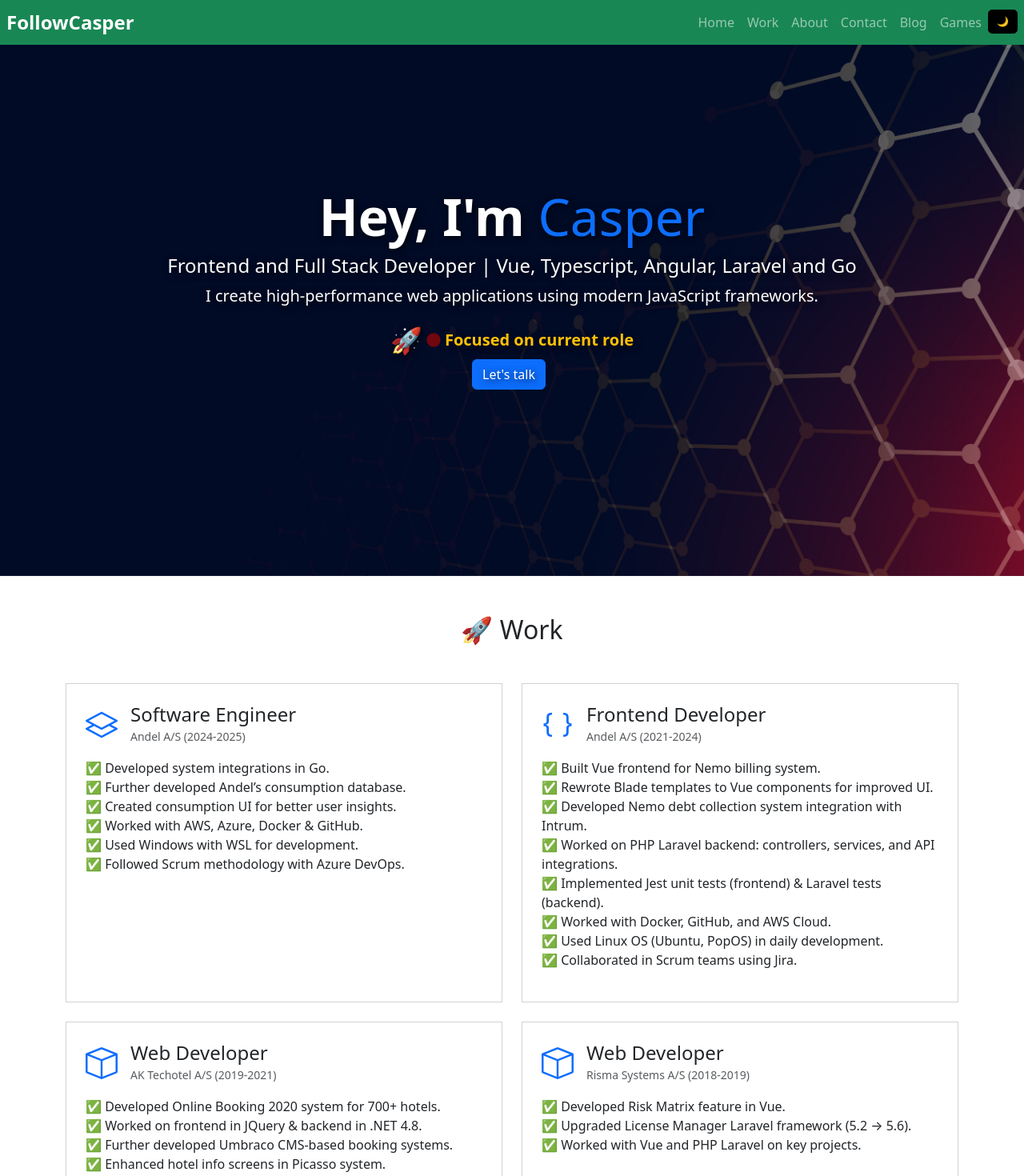
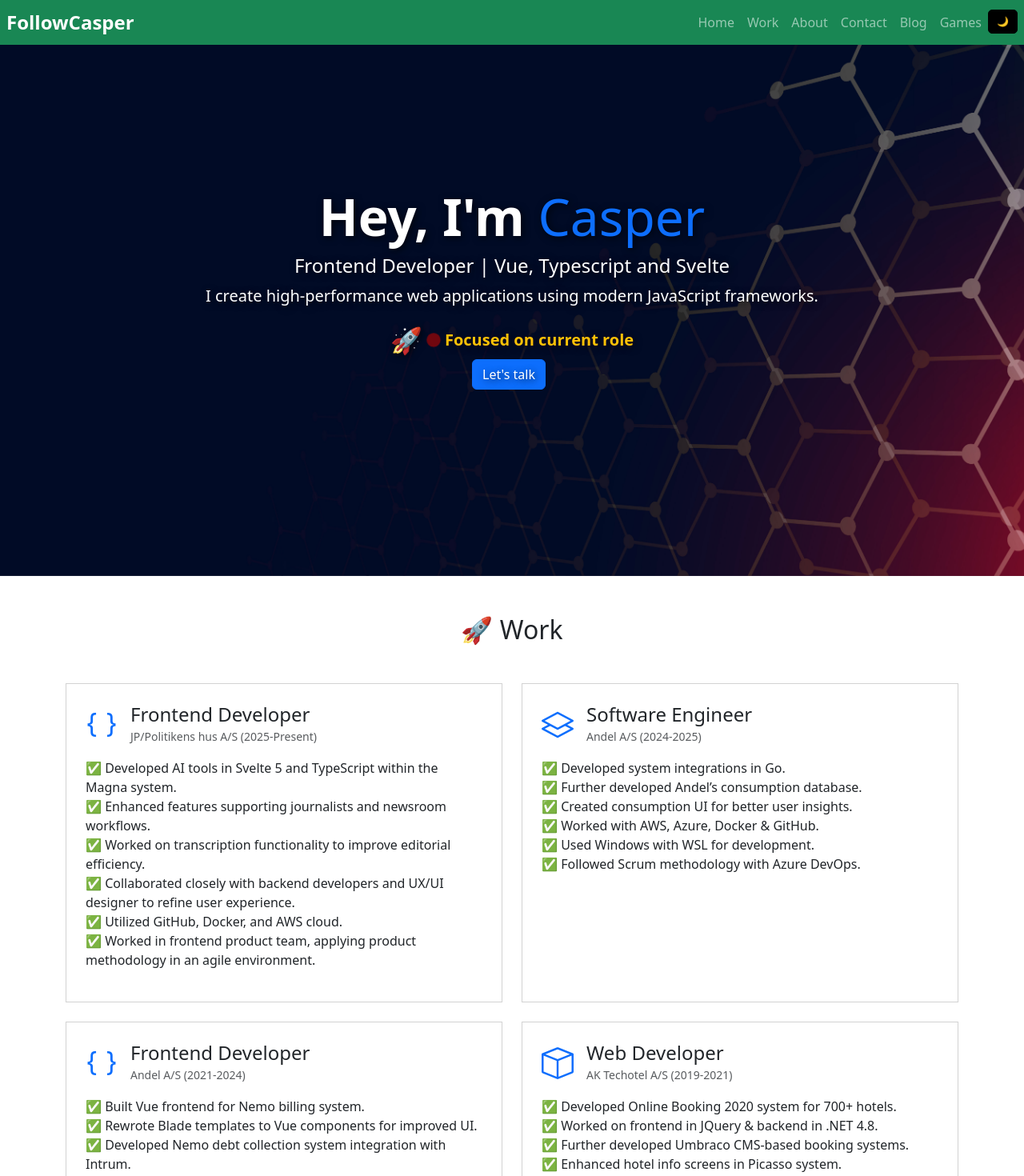
Before and after one commit to Caspec/Followcasperv2, a Vue app: page / in a window 1280 px wide. Shown: the top 1470 px of the page at 80% size. Built offline with nearby package versions, Linux system fonts and the light colour scheme.

Commit message:
chore: update portfolio

```diff
--- a/index.html
+++ b/index.html
@@ -4,7 +4,7 @@
     <meta charset="UTF-8" />
     <link rel="icon" href="/favicon.ico" />
     <meta name="viewport" content="width=device-width, initial-scale=1.0" />
-    <title>Frontend and Full Stack Developer</title>
+    <title>Frontend Developer</title>
     <meta
       name="description"
       content="Portfolio of Casper Christensen, a Frontend and Full Stack Developer showcasing skills and projects."
--- a/src/components/AboutMe.vue
+++ b/src/components/AboutMe.vue
@@ -7,7 +7,7 @@
       <div class="col-lg-8 col-md-12">
         <h2 class="mb-4">About Me</h2>
         <p>
-          Hello! I'm an experienced frontend developer specializing in Vue and Angular, with
+          Hello! I'm an experienced frontend developer specializing in Vue and Svelte, with
           full-stack expertise in Laravel & Go. Passionate about creating
           <strong>fast, beautiful, and interactive web applications</strong> that provide seamless
           user experiences.
--- a/src/components/WorkExperience.vue
+++ b/src/components/WorkExperience.vue
@@ -28,6 +28,20 @@ defineOptions({
 });
 
 const jobs = ref([
+  {
+    year: '2025-Present',
+    title: 'Frontend Developer',
+    company: 'JP/Politikens hus A/S',
+    icon: 'bi bi-braces',
+    tasks: [
+      'Developed AI tools in Svelte 5 and TypeScript within the Magna system.',
+      'Enhanced features supporting journalists and newsroom workflows.',
+      'Worked on transcription functionality to improve editorial efficiency.',
+      'Collaborated closely with backend developers and UX/UI designer to refine user experience.',
+      'Utilized GitHub, Docker, and AWS cloud.',
+      'Worked in frontend product team, applying product methodology in an agile environment.',
+    ],
+  },
   {
     year: '2024-2025',
     title: 'Software Engineer',
--- a/src/content/skills.ts
+++ b/src/content/skills.ts
@@ -5,7 +5,7 @@ export type Skills = {
 
 export const skills: Skills[] = [
   { name: 'Vue', icon: 'bi bi-code-slash' },
-  { name: 'Angular', icon: 'bi bi-box' },
+  { name: 'Svelte', icon: 'bi bi-box' },
   { name: 'JavaScript', icon: 'bi bi-braces-asterisk' },
   { name: 'TypeScript', icon: 'bi bi-braces' },
   { name: 'Laravel', icon: 'bi bi-layers' },
--- a/src/views/HomeView.vue
+++ b/src/views/HomeView.vue
@@ -6,7 +6,7 @@
         <h1 class="display-3 fw-bold">
           Hey, I'm <span class="text-primary">{{ name }}</span>
         </h1>
-        <h4>Frontend and Full Stack Developer | Vue, Typescript, Angular, Laravel and Go</h4>
+        <h4>Frontend Developer | Vue, Typescript and Svelte</h4>
         <p class="lead">
           I create high-performance web applications using modern JavaScript frameworks.
         </p>
```
